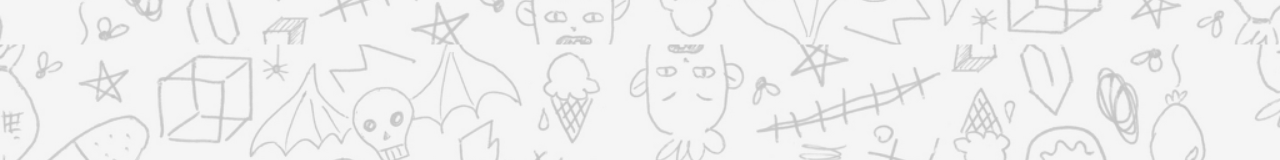
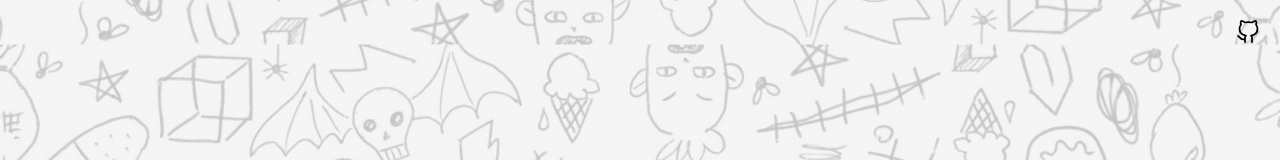
Before and after one commit to DheerajMahra/emojix, a React (Create React App) app: page / in a window 1280 px wide. Shown: the top 160 px of the page. Built offline with nearby package versions, Linux system fonts and the light colour scheme.

Commit message:
added github link

```diff
--- a/src/components/App.jsx
+++ b/src/components/App.jsx
@@ -3,6 +3,7 @@
 import background from '../assets/back.jpg';
 import Emoji from './Emoji';
 import EmojiBubble from './EmojiBubble';
+import Github from './Github';
 
 const StyledApp = styled.div`
 	min-height: 100vh;
@@ -42,6 +43,7 @@
 		<>
 			<StyledApp>{emojiMarkup}</StyledApp>
 			{emojiBubbleMarkup}
+			<Github />
 		</>
 	);
 }
--- /dev/null
+++ b/src/components/Github.jsx
@@ -0,0 +1,34 @@
+import React from 'react';
+import styled from 'styled-components';
+
+const StyledGithub = styled.a`
+	position: absolute;
+	top: 2rem;
+	right: 2rem;
+`;
+
+function Github() {
+	return (
+		<StyledGithub
+			href="https://github.com/DheerajMahra/emojix"
+			target="_blank"
+			rel="noopener noreferrer"
+			aria-label="View source on GitHub"
+		>
+			<svg
+				xmlns="http://www.w3.org/2000/svg"
+				width="24"
+				height="24"
+				viewBox="0 0 24 24"
+				fill="none"
+				stroke="#000"
+				strokeWidth="1.75"
+				strokeLinecap="round"
+				strokeLinejoin="round"
+			>
+				<path d="M9 19c-5 1.5-5-2.5-7-3m14 6v-3.87a3.37 3.37 0 0 0-.94-2.61c3.14-.35 6.44-1.54 6.44-7A5.44 5.44 0 0 0 20 4.77 5.07 5.07 0 0 0 19.91 1S18.73.65 16 2.48a13.38 13.38 0 0 0-7 0C6.27.65 5.09 1 5.09 1A5.07 5.07 0 0 0 5 4.77a5.44 5.44 0 0 0-1.5 3.78c0 5.42 3.3 6.61 6.44 7A3.37 3.37 0 0 0 9 18.13V22" />
+			</svg>
+		</StyledGithub>
+	);
+}
+export default Github;
```
